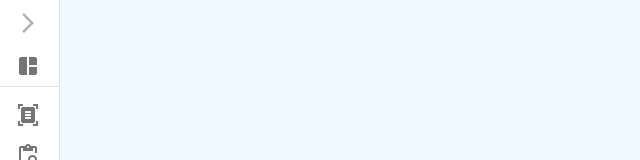
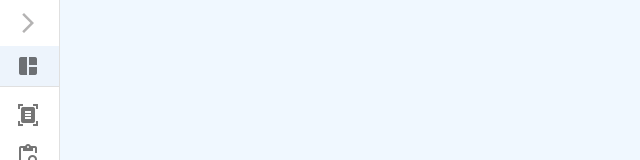
Before and after one commit to PietroSavini/Gestione-Esperti, a React (Vite) app: page / in a window 1280 px wide. Shown: the top 160 px of the page, without its empty margins (0-640 px from the left). Built offline with nearby package versions, Linux system fonts and the light colour scheme.

Commit message:
ADD: Selected Item when item method match the url

```diff
--- a/src/components/partials/Drawer/Drawer.tsx
+++ b/src/components/partials/Drawer/Drawer.tsx
@@ -1,4 +1,4 @@
-import * as React from 'react';
+import React, { useState } from 'react';
 import Box from '@mui/material/Box';
 import Divider from '@mui/material/Divider';
 import Drawer from '@mui/material/Drawer';
@@ -6,11 +6,10 @@ import List from '@mui/material/List';
 import ListItemButton from '@mui/material/ListItemButton';
 import ListItemText from '@mui/material/ListItemText';
 import { Collapse, Icon, ListItemIcon, ListSubheader, SvgIcon } from '@mui/material';
-import { Link } from 'react-router-dom';
+import { Link, useLocation } from 'react-router-dom';
 import ArrowForwardIosIcon from '@mui/icons-material/ArrowForwardIos';
 import './Drawer.scss'
 import { ExpandLess, ExpandMore } from '@mui/icons-material';
-
 
 export type DrawerData = {
     settings: Settings
@@ -51,6 +50,7 @@ function ResponsiveDrawer({ data }: { data: DrawerData }) {
 
     const list = data.sections;
     const position = data.settings.position;
+    const location = useLocation()
     let drawerWidth = data.settings.width;
     let shrinkedClass = 'shrinked'
     let sidebarClass = 'sidebar';
@@ -64,8 +64,8 @@ function ResponsiveDrawer({ data }: { data: DrawerData }) {
 
 
     const [isOpen, setOpen] = React.useState(data.settings.isOpen);
-    const [expandedItems, setExpandedItems] = React.useState<{ [key: string]: boolean }>({});
-
+    const [expandedItems, setExpandedItems] = useState<{ [key: string]: boolean }>({});
+    const [selectedItem, setSelectedItem] = useState<string | null>(null)
     const handleDrawerToggle = () => {
         //chiudo tutti i menu a tendina quando chiudo la sidebar
         setExpandedItems({})
@@ -85,10 +85,17 @@ function ResponsiveDrawer({ data }: { data: DrawerData }) {
         }));
     };
 
-    const renderStandardListItem = (item: Item, index: number) => (
+    const handleItemClick = (item: string) => {
+        setSelectedItem(item);
+    };
+
+    const renderStandardListItem = (item: Item, index: number) => {
+        const to = item.method ? item.method : '';
+        const isActive = location.pathname === to;
+        return (
             <>
-            <Link to={item.method ? item.method : ''} key={`${item.text}-${index}`}>
-                <ListItemButton key={item.text}>
+                <Link to={to} key={`${item.text}-${index}`}>
+                    <ListItemButton key={item.text} selected={isActive}>
                         <>
                             <ListItemIcon>
                                 {item.image ? (
@@ -106,13 +113,14 @@ function ResponsiveDrawer({ data }: { data: DrawerData }) {
                 </Link>
             </>
         )
+    }
 
     const renderMenuListItem = (item: Item, index: number) => {
         const menuItem = `${item.text}-${index}`;
         return (
 
             <>
-                <ListItemButton key={item.text} onClick={() => handleSubmenuToggle(menuItem)}>
+                <ListItemButton key={menuItem} onClick={() => handleSubmenuToggle(menuItem)}>
                     <>
                         <ListItemIcon>
                             {item.image ? (
@@ -130,9 +138,12 @@ function ResponsiveDrawer({ data }: { data: DrawerData }) {
                 </ListItemButton>
                 <Collapse in={expandedItems[menuItem]} timeout="auto" unmountOnExit>
                     <List component="div" disablePadding>
-                        {item.subItems?.map((subItem, subIndex) => (
-                            <Link to={subItem.method ? subItem.method : ''} key={subIndex}>
-                                <ListItemButton sx={{ pl: 4 }} key={subIndex}>
+                        {item.subItems?.map((subItem, subIndex) =>{
+                            const to = subItem.method ? subItem.method : '';
+                            const isActive = location.pathname === to;
+                            return (
+                                <Link to={to} key={subIndex}>
+                                    <ListItemButton selected={isActive} sx={{ pl: 4 }} key={subIndex}>
                                         <ListItemIcon>
                                             {subItem.image ? (
                                                 <SvgIcon>
@@ -145,7 +156,7 @@ function ResponsiveDrawer({ data }: { data: DrawerData }) {
                                         <ListItemText disableTypography sx={{ fontSize: data.settings?.fontSize, color: subItem.color }} primary={subItem.text} />
                                     </ListItemButton>
                                 </Link>
-                        ))}
+                        )})}
                     </List>
                 </Collapse>
             </>
```
Lines whose indentation alone changed are shown as unchanged.
